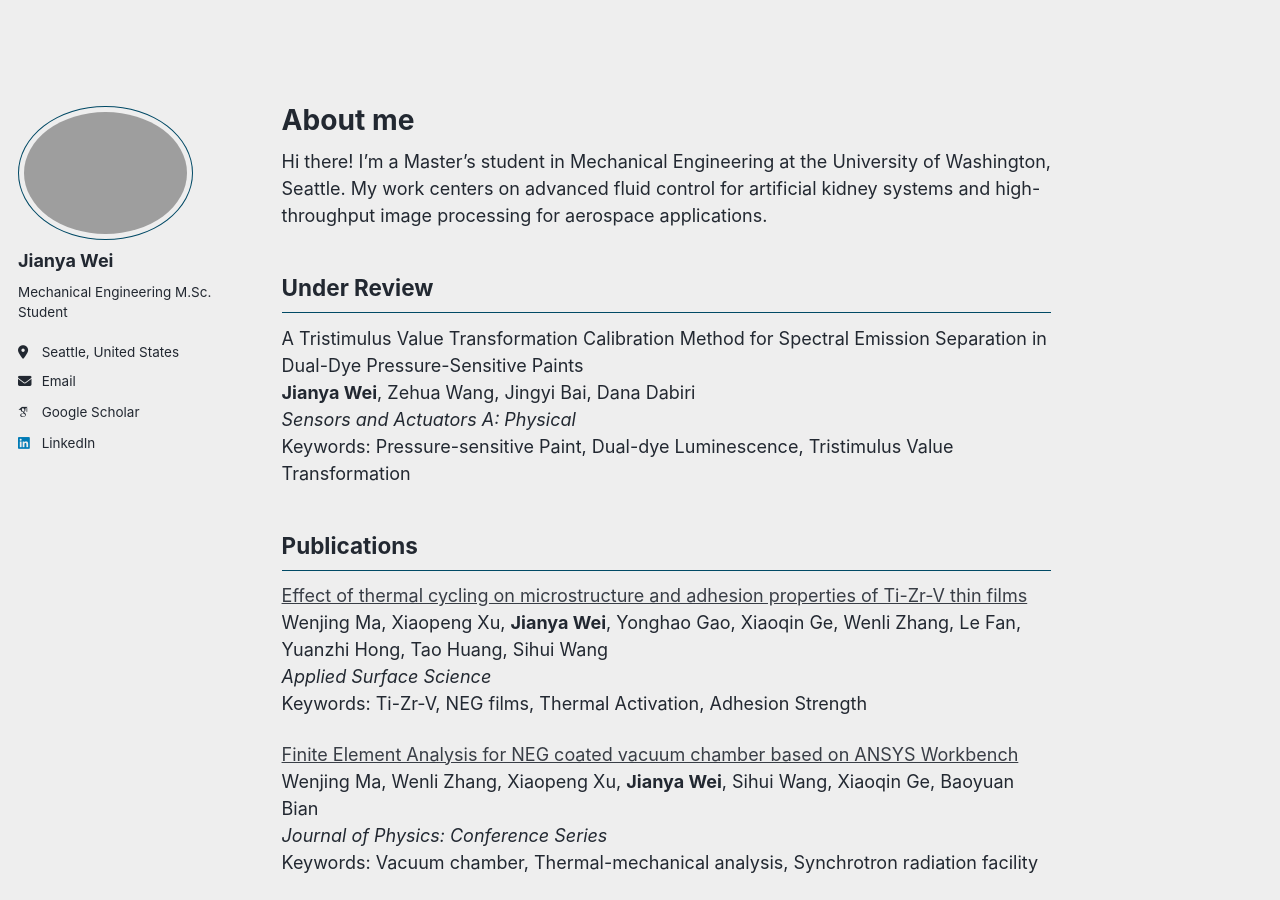
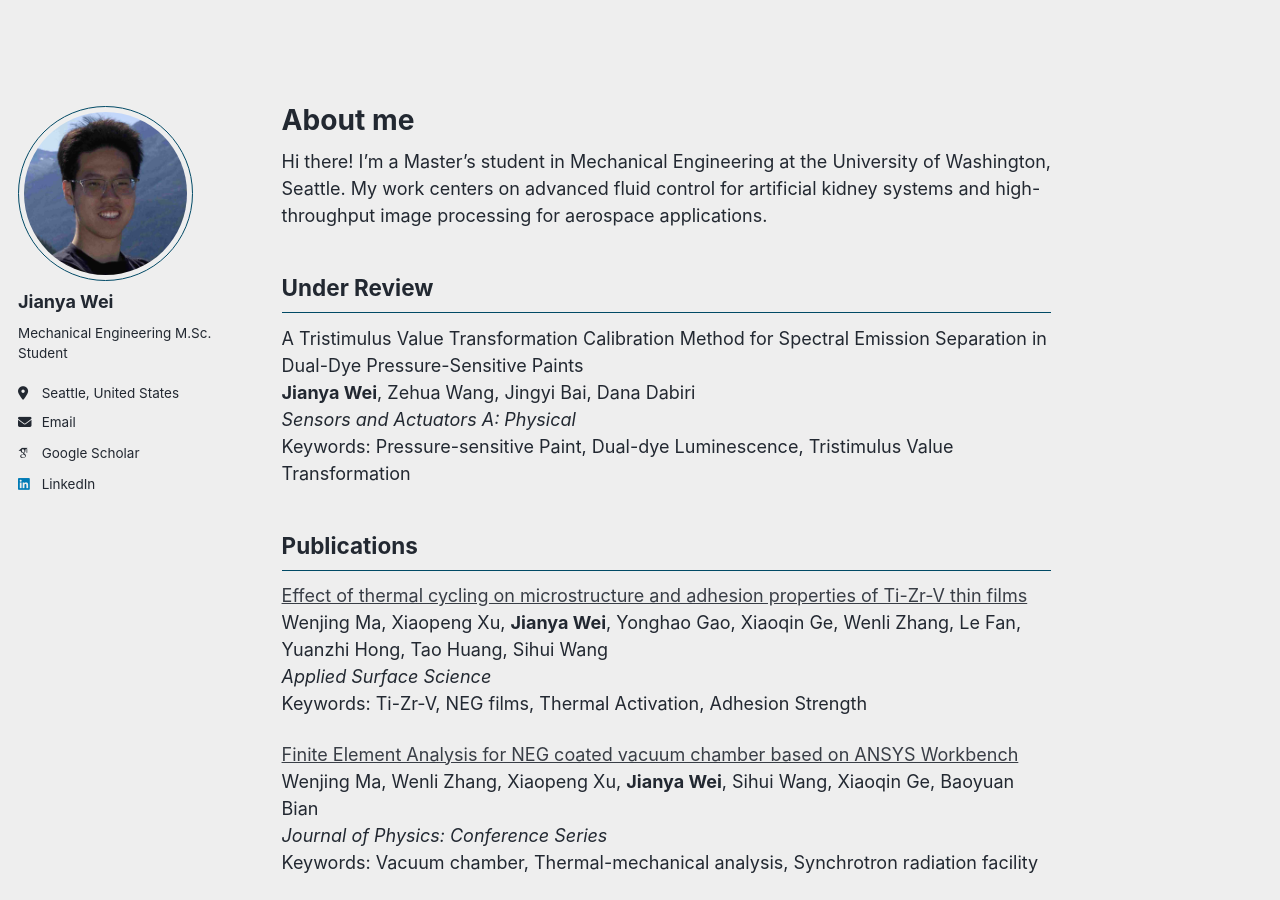
Before and after one commit to jywei02/jywei02.github.io, a Jekyll site: the page built from _pages/about.md, in a window 1280 px wide and 900 px high. Built offline with Jekyll 4.4.1, drawn with Linux system fonts in a browser that asks for light colours; some web fonts are replaced.

Commit message:
Update _config.yml

```diff
--- a/_config.yml
+++ b/_config.yml
@@ -22,7 +22,7 @@ repository               : "academicpages/academicpages.github.io"
 #               Additional customization can be done by editing /_includes/author-profile.html
 author:
   # Biographic information
-  avatar           : "jianya.jpg"
+  avatar           : "jianya.png"
   name             : "Jianya Wei"
   pronouns         : # example: "she/her"
   bio              : "Mechanical Engineering M.Sc. Student"
```
